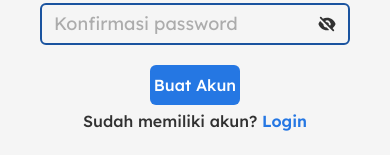
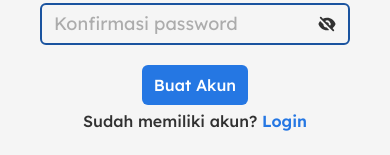
Before and after one commit to ppmb-kmbui/fe-ppmb-2025, a Next.js app: page /signup in a window 390 px wide. Shown: the part 882-1037 px from the top of the page. Built offline with nearby package versions, Linux system fonts and the light colour scheme.

Commit message:
style: add padding for lg button component

```diff
--- a/src/components/ui/Button.tsx
+++ b/src/components/ui/Button.tsx
@@ -27,7 +27,7 @@ const buttonVariants = tv({
         size: {
             sm: "",
             md: "min-w-[60px] lg:min-w-[80px] min-h-[30px] lg:min-h-[35px] px-4 lg:px-6 py-1 lg:py-[6px] text-sm lg:text-[16px]",
-            lg: "min-w-[90px] min-h-[40px] lg:min-w-[125px] lg:min-h-[45px]"
+            lg: "min-w-[90px] min-h-[40px] lg:min-w-[125px] lg:min-h-[45px] px-3"
         }
     },
     compoundVariants: [
```
